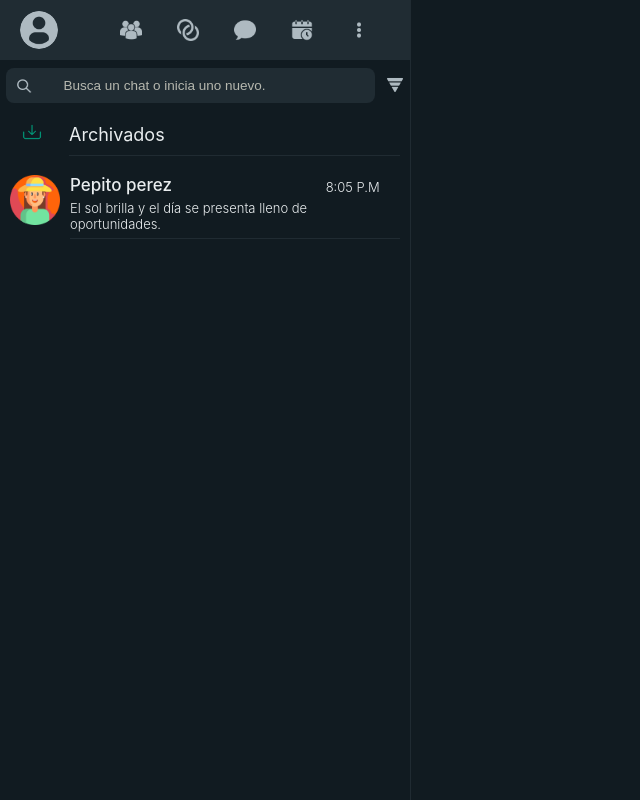
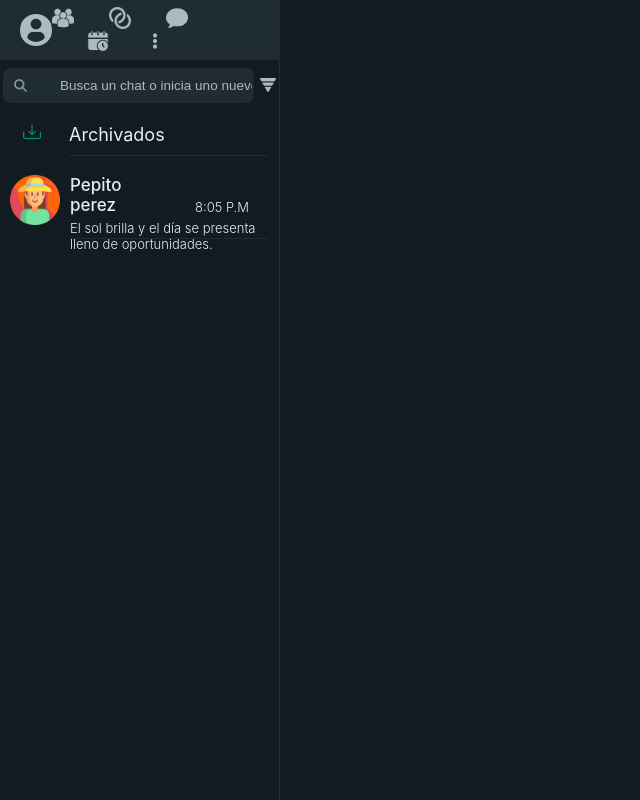
Before and after one commit to chbarr/WhatsApp_Web_Clone, a React app: page / in a window 1024 px wide. Shown: the whole page, without its empty margins (0-640 px from the left). Built offline with nearby package versions, Linux system fonts and the light colour scheme.

Commit message:
fixed main container breakpoints

```diff
--- a/src/App/App.css
+++ b/src/App/App.css
@@ -36,19 +36,13 @@ body {
   background-color: #202b32;
 }
 
-@media (max-width: 768px) {
+@media (min-width: 910px) and (max-width: 1450px) {
   .app-container {
-    grid-template-columns: 1fr 1fr;
+    grid-template-columns: 1.5fr auto 4fr;
   }
 }
 
-@media (min-width: 769px) and (max-width: 1274px) {
-  .app-container {
-    grid-template-columns: 2fr 3fr;
-  }
-}
-
-@media (min-width: 1275px) {
+@media (min-width: 1441px) {
   .app-container {
     width: 85%;
     height: 95vh;
```
